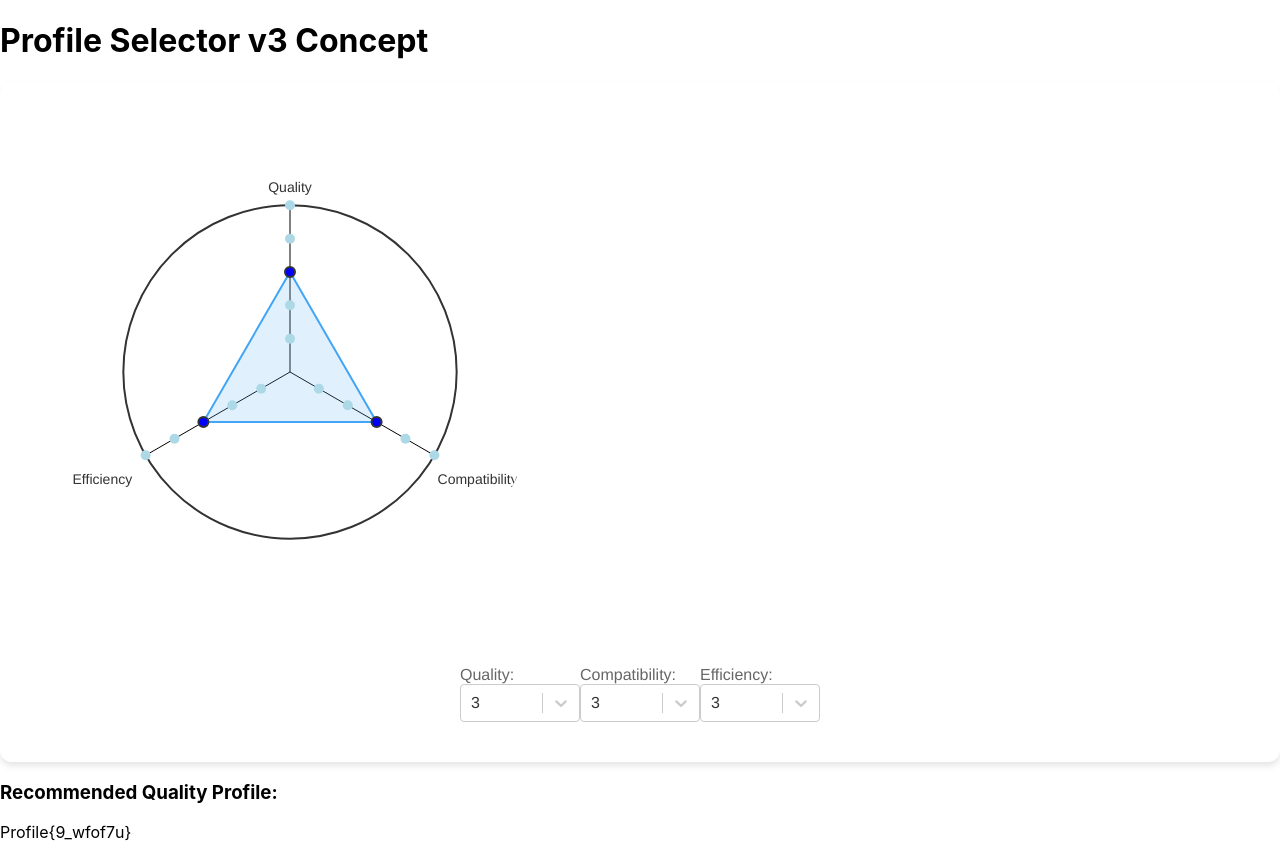
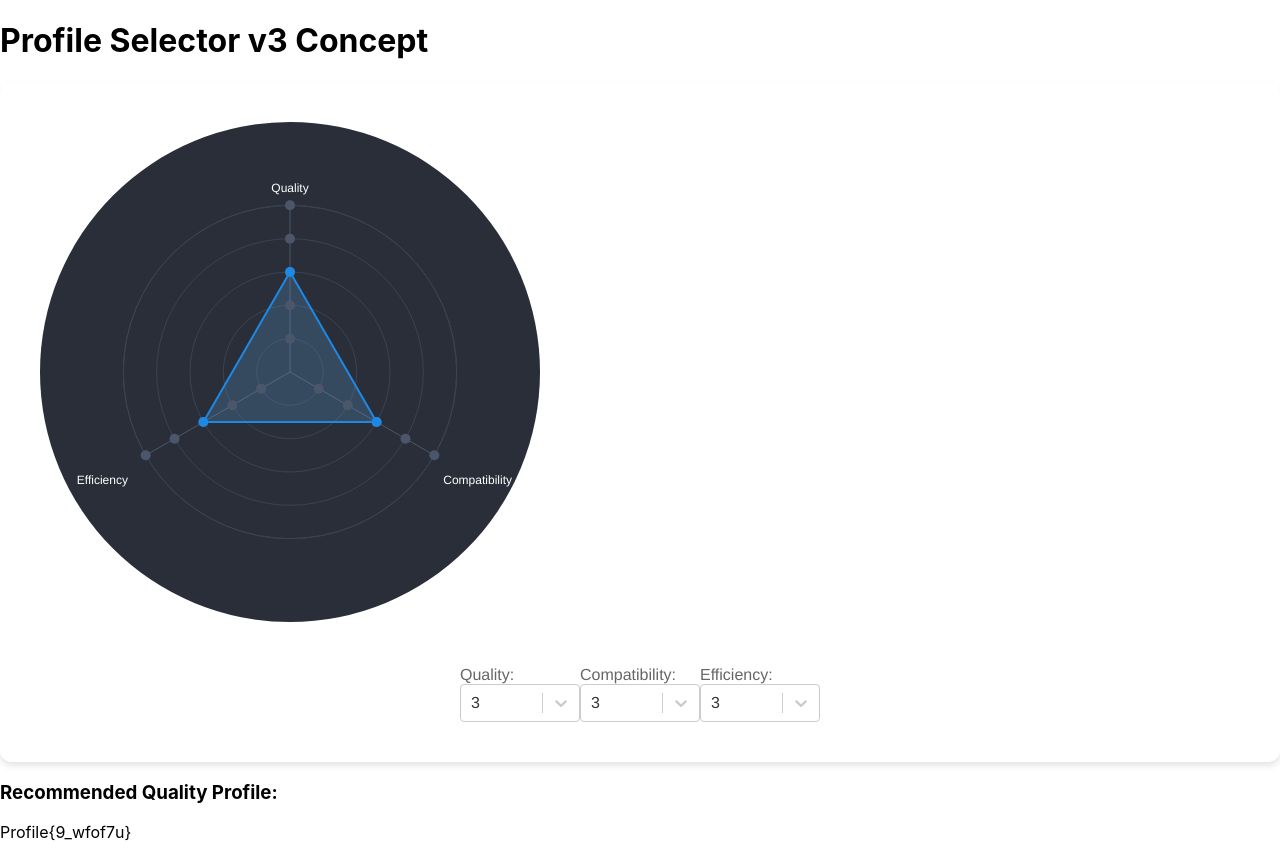
Before and after one commit to Dictionarry-Hub/website, a React (Create React App) app: page / in a window 1280 px wide. Built offline with nearby package versions, Linux system fonts and the light colour scheme.

Commit message:
add. Adjusted styling for radar chart

```diff
--- a/src/RadarChart.css
+++ b/src/RadarChart.css
@@ -6,42 +6,42 @@
     box-shadow: 0 4px 6px rgba(0, 0, 0, 0.1);
   }
 
-  .radar-chart svg {
-    background-color: #fff;
-    border-radius: 100%;
+  .radar-chart .circleLine {
+    stroke: #3b4252;
+    filter: url(#f1); /* Applies the shadow filter */
   }
-
-  .radar-chart line {
-    stroke: black;
+  .radar-chart .outerCircle {
     stroke-width: 1;
   }
 
-  .radar-chart circle {
-    stroke: #333;
-    stroke-width: 2;
+  .radar-chart .innerCircle {
+    stroke-width: 1;
   }
 
+  .radar-chart svg {
+    border-radius: 100%;
+    border: #3b4252
+  }
+
+
   .radar-chart circle.clickable-point {
-    stroke: none;
+    fill: #4c566a;
   }
+
+  .radar-chart circle.clickable-point:hover {
+    fill: #1e88e5; /* White stroke to highlight the circle */
+    stroke-width: 1px; /* Make the stroke thicker to stand out */
+    cursor: pointer; /* Cursor changes to a pointer to indicate it's clickable */
+}
+
 
   .radar-chart polygon {
     fill: rgba(100, 181, 246, 0.2);
-    stroke: #42a5f5;
+    stroke: #1e88e5;
     stroke-width: 2;
     transition: fill 0.3s, stroke 0.3s;
   }
 
-  .radar-chart polygon:hover {
-    fill: rgba(100, 181, 246, 0.4);
-    stroke: #1e88e5;
-  }
-
-  .radar-chart text {
-    font-size: 14px;
-    fill: #333;
-    font-weight: 500;
-  }
 
   .radar-chart-controls {
     margin-top: 40px;
--- a/src/RadarChart.js
+++ b/src/RadarChart.js
@@ -80,8 +80,22 @@ const RadarChart = ({ data, onDataChange }) => {
 
     return (
         <div className="radar-chart">
-            <svg ref={svgRef} width={width} height={height}>
+            <svg ref={svgRef} width={width} height={height} className='chart' style={{ background: "#292e39" }}>
+
                 <g transform={`translate(${width / 2}, ${height / 2})`}>
+                    {/* Render inner circles */}
+                    {levels.slice(0, 5).map((level) => (
+                        <circle
+                            key={`circle-${level}`}
+                            cx={0}
+                            cy={0}
+                            r={scale(level)}
+                            fill="none"
+                            stroke="#eee"
+                            className='innerCircle circleLine'
+                        />
+                    ))}
+
                     {/* Render axis lines */}
                     {data.map((d, i) => (
                         <line
@@ -90,7 +104,7 @@ const RadarChart = ({ data, onDataChange }) => {
                             y1={0}
                             x2={getPathCoordinates({ index: i, value: 5 }).x}
                             y2={getPathCoordinates({ index: i, value: 5 }).y}
-                            stroke="black"
+                            stroke="#4c566a"
                         />
                     ))}
 
@@ -105,7 +119,7 @@ const RadarChart = ({ data, onDataChange }) => {
                                     y={y}
                                     textAnchor="middle"
                                     alignmentBaseline="middle"
-                                    fill="black"
+                                    fill="white"
                                     fontSize="12px"
                                 >
                                     {d.axis}
@@ -120,7 +134,7 @@ const RadarChart = ({ data, onDataChange }) => {
                                     y={y}
                                     textAnchor="middle"
                                     alignmentBaseline="middle"
-                                    fill="black"
+                                    fill="white"
                                     fontSize="12px"
                                 >
                                     {d.axis}
@@ -130,7 +144,7 @@ const RadarChart = ({ data, onDataChange }) => {
                     })}
 
                     {/* Render outer circle */}
-                    <circle cx={0} cy={0} r={scale(5)} fill="none" stroke="#eee" />
+                    <circle cx={0} cy={0} r={scale(5)} fill="none" stroke="#eee" className='outerCircle circleLine' />
 
                     {/* Render data polygon */}
                     <polygon
@@ -171,7 +185,7 @@ const RadarChart = ({ data, onDataChange }) => {
                             cx={getPathCoordinates({ index: i, value: d.value }).x}
                             cy={getPathCoordinates({ index: i, value: d.value }).y}
                             r={5}
-                            fill={d.value === data[i].value ? 'blue' : 'lightblue'}
+                            fill={d.value === data[i].value ? '#1e88e5' : 'lightblue'}
                             className="dark-blue-point"
                         />
                     ))}
```
